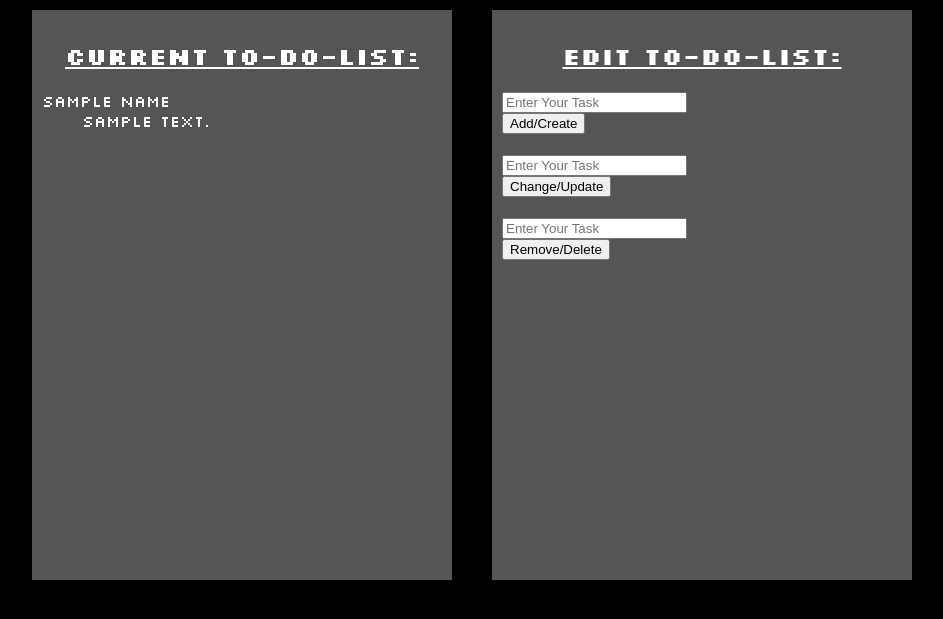
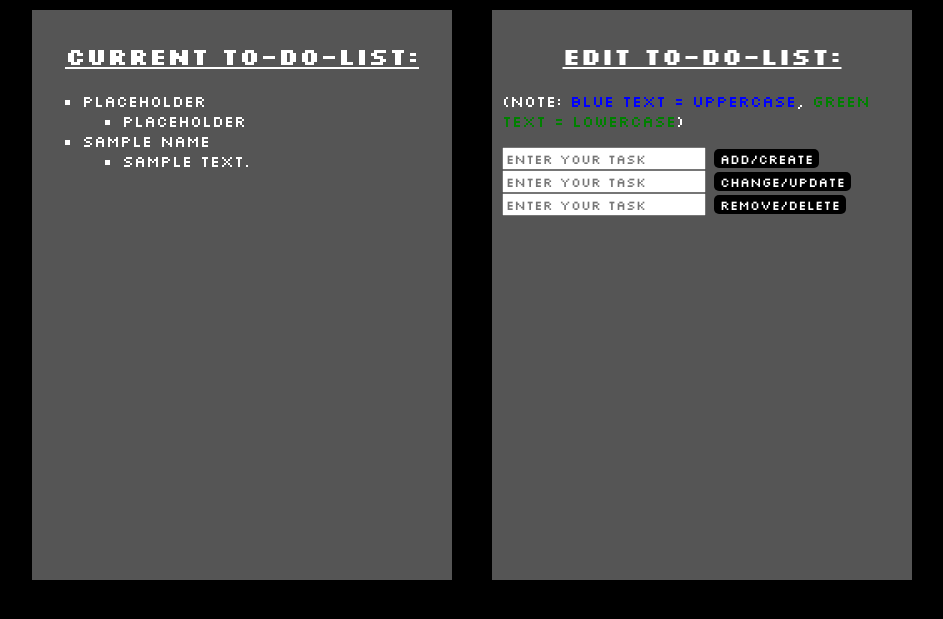
Before and after one commit to CSEcass/ToDoFlask, a Flask app: template templates/index.html in a window 1280 px wide. Shown: the part 121-740 px from the top of the page, without its empty margins (168-1111 px from the left). Run offline with Flask 3, Linux system fonts and the light colour scheme; the template is opened without the code that fills it: most values are stand-ins (such as "Sample title", 1, 10 or a date in 2020).

Commit message:
EDited style of home page

```diff
--- a/app.py
+++ b/app.py
@@ -5,7 +5,7 @@ db = TinyDB('./db.json')
 app = Flask(__name__)
 @app.route('/', methods=['GET', 'POST'])
 def hello():
-    todoName = request.form.get('todo')
+    todoName = request.form.get('todoCre')
     if todoName == '':
         print('No Input.')
     else:
--- a/db.json
+++ b/db.json
@@ -1,4 +1 @@
-{
-    "_default": {
-    }
-}
+{"_default": {"1": {"Name": null}, "2": {"Name": null}, "3": {"Name": null}, "4": {"Name": null}, "5": {"Name": null}, "6": {"Name": null}, "7": {"Name": null}, "8": {"Name": null}}}
--- a/static/styles/styles.css
+++ b/static/styles/styles.css
@@ -4,7 +4,7 @@ body{
     color: white;
     font-family: "Silkscreen", sans-serif;
     font-weight: 500;
-    font-style: normal
+    font-style: normal;
 }
 section {
     width: 900px;
@@ -36,9 +36,29 @@ ul {
 li:hover {
     text-decoration: underline;
 }
+#Blue {
+    color: blue;
+}
+#Green {
+    color: green;
+}
 button {
-    display: block;
+    display: inline-block;
+    border: none;
+    color: white;
+    background-color: black;
+    border-radius: 5px;
+    font-family: "Silkscreen", sans-serif;
+    font-weight: 500;
+    font-style: normal;
 }
+input {
+    font-family: "Silkscreen", sans-serif;
+    font-weight: 500;
+    font-style: normal;
+}
+input:focus {
+    background-color: rgb(197, 197, 197);
+  }
 form {
-    display: inline-block;
 }
--- a/templates/index.html
+++ b/templates/index.html
@@ -14,21 +14,29 @@
     <section>
         <article style="float: left;">
             <h2>Current To-Do-List:</h2>
-            <dl>
-                <dt>{{Name}}</dt>
-                <dd>{{Desc}}</dd>
-            </dl>
+            <ul>
+                <li>Placeholder</li>
+                <ul>
+                    <li>Placeholder</li>
+                </ul>
+                <li>{{Name}}</li>
+                <ul>
+                    <li>{{Desc}}</li>
+                </ul>
+            </ul>
         </article>
         <article style="float: right;">
             <h2>Edit To-Do-List:</h2>
+            <p>(NOTE: <span id="Blue">Blue Text = Uppercase</span>, <span id="Green">Green Text = Lowercase</span>)</p>
+
             <form id="form" action="{{url_for('hello')}}" method="post">
-                <input type="text" id="todo" placeholder="Enter Your Task" name="todo">
+                <input type="text" id="todCre" placeholder="Enter Your Task" name="todo">
                 <button id="add" type="Submit">Add/Create</button>
                 <br>
-                <input type="text" id="todo" placeholder="Enter Your Task" name="Update">
+                <input type="text" id="todoUpd" placeholder="Enter Your Task" name="Update">
                 <button id="add" type="Submit">Change/Update</button>
                 <br>
-                <input type="text" id="todo" placeholder="Enter Your Task" name="Delete">
+                <input type="text" id="todoDel" placeholder="Enter Your Task" name="Delete">
                 <button id="add" type="Submit">Remove/Delete</button>
             </form>
         </article>
```
